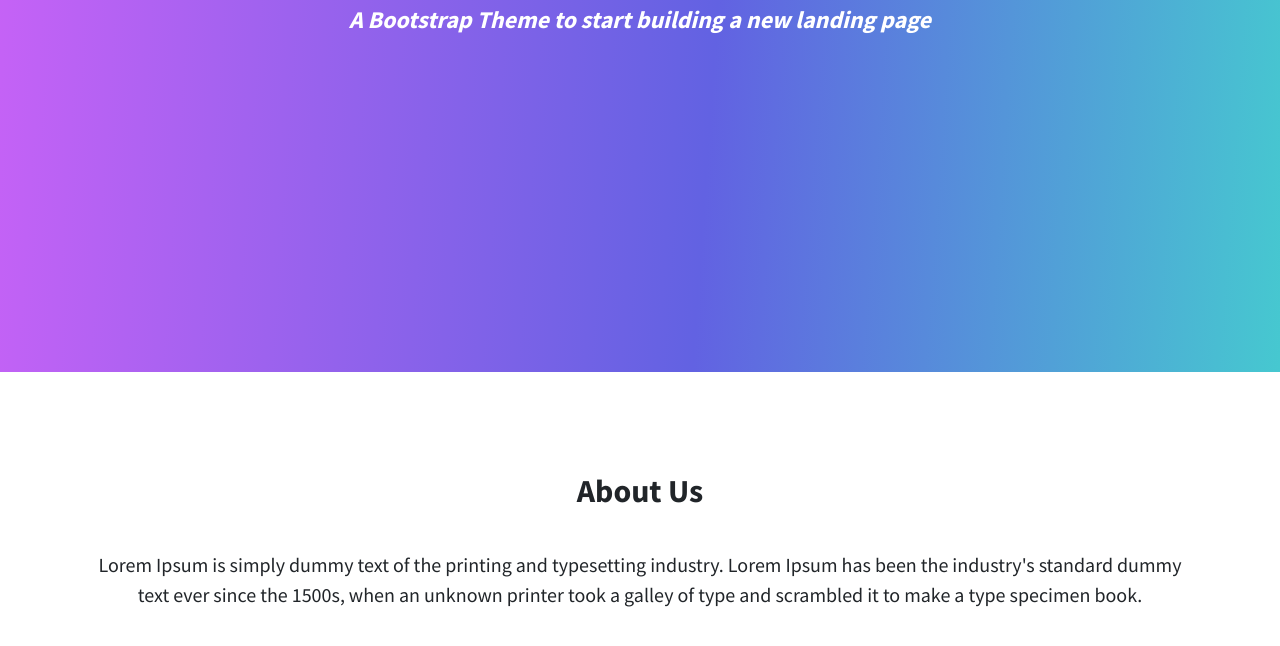
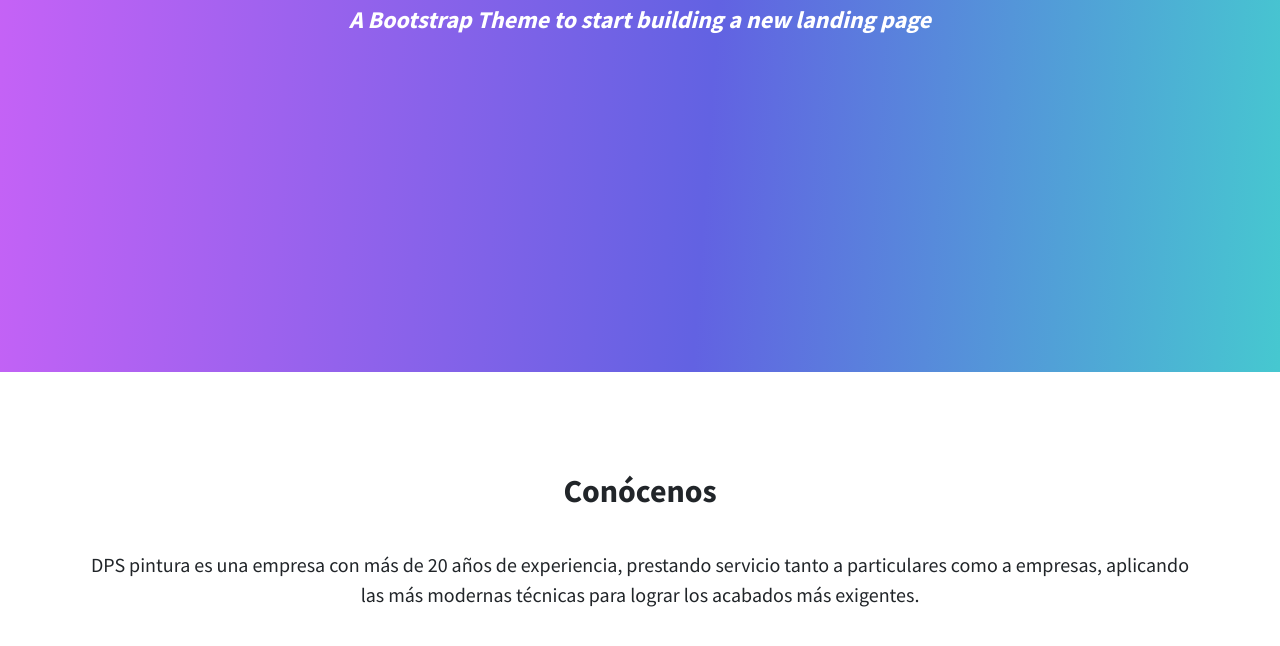
Before and after one commit to dpspintura/dps-site, a plain HTML site: page index.html in a window 1280 px wide. Shown: the part 428-1074 px from the top of the page. Drawn offline with Linux system fonts and the light colour scheme.

Commit message:
Add About us section

```diff
--- a/index.html
+++ b/index.html
@@ -38,9 +38,14 @@
       <div class="row">
         <div class="col-lg-12">
           <div class="block-heading">
-            <h2>About Us</h2>
+            <h2>Conócenos</h2>
           </div>
-          <p class="lead">Lorem Ipsum is simply dummy text of the printing and typesetting industry. Lorem Ipsum has been the industry's standard dummy text ever since the 1500s, when an unknown printer took a galley of type and scrambled it to make a type specimen book.</p>
+          <p class="lead">
+            <strong>DPS pintura</strong>
+            es una empresa con más de 20 años de experiencia, prestando
+            servicio tanto a particulares como a empresas, aplicando las más
+            modernas técnicas para lograr los acabados más exigentes.
+          </p>
         </div>
       </div>
     </div>
```
